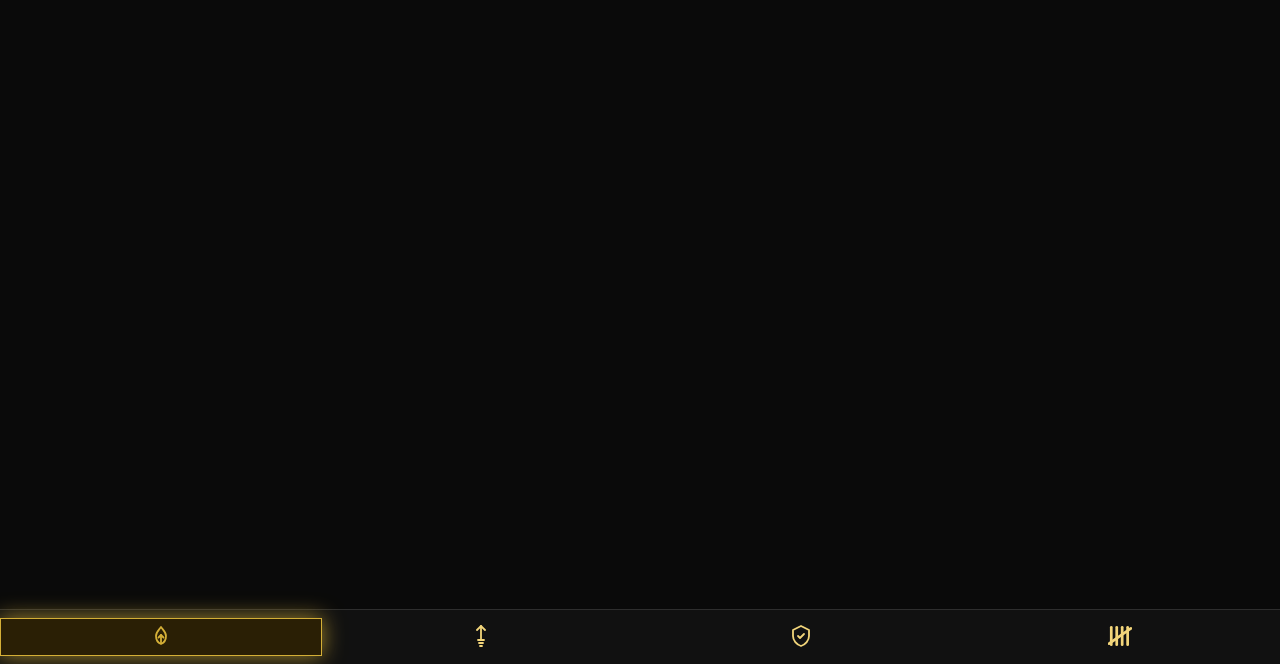
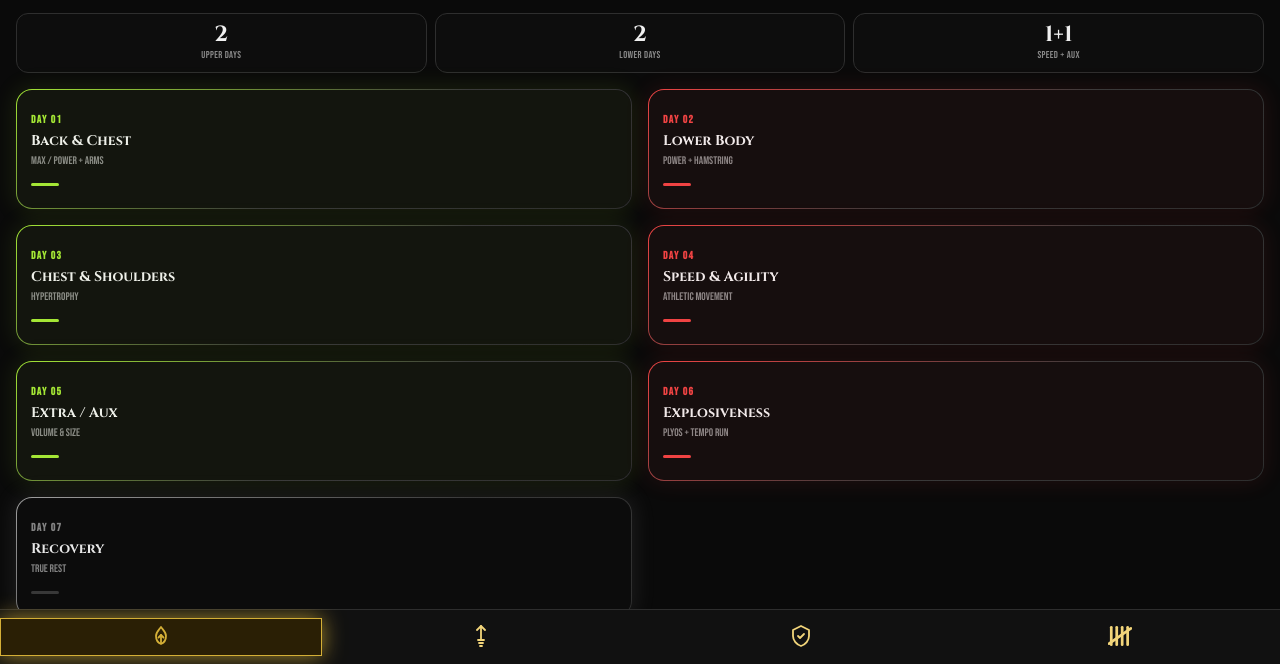
Before and after one commit to Apesce88/the_forge, a plain HTML site: page index.html in a window 1280 px wide. Shown: the part 136-800 px from the top of the page. Drawn offline with Linux system fonts and the light colour scheme.

Commit message:
Update index.html

```diff
--- a/index.html
+++ b/index.html
@@ -1117,6 +1117,7 @@
 
 <script src="forge-gemini-tabled.js"></script>
 <script src="forge-grounds.js"></script>
+<script src="forge-day.js"></script>
 <script>
 // ── Default Exercise Library ───────────────────────────────────────────────
 // All exercises pre-loaded, organized by category
```
